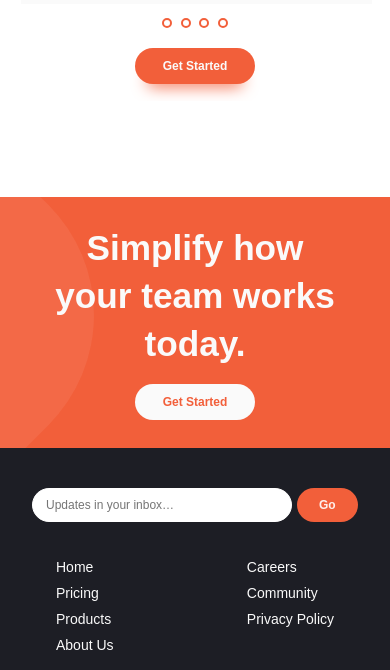
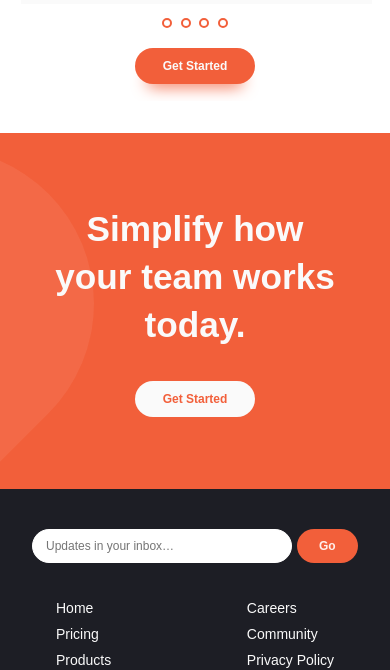
Before and after one commit to anarsafar/manage-landing-page, a plain HTML site: page index.html in a window 390 px wide. Shown: the part 1960-2630 px from the top of the page. Drawn offline with Linux system fonts and the light colour scheme; a web font is replaced by a local one.

Commit message:
bug fixes on simplify style section

```diff
--- a/sass/_simplify.scss
+++ b/sass/_simplify.scss
@@ -26,9 +26,14 @@
   .simplify {
     background: url("../images/bg-simplify-section-mobile.svg") 0 50% no-repeat
       $bright-red;
+      padding: 4.5rem 0;
+      margin-top: 2rem;
     .container {
       flex-direction: column;
       text-align: center;
+      .btn-white{
+        margin-top: 1rem;
+      }
       .text {
         h1 {
           width: 90%;
```
Also changed, not shown: css/main.css, 1 other file.
